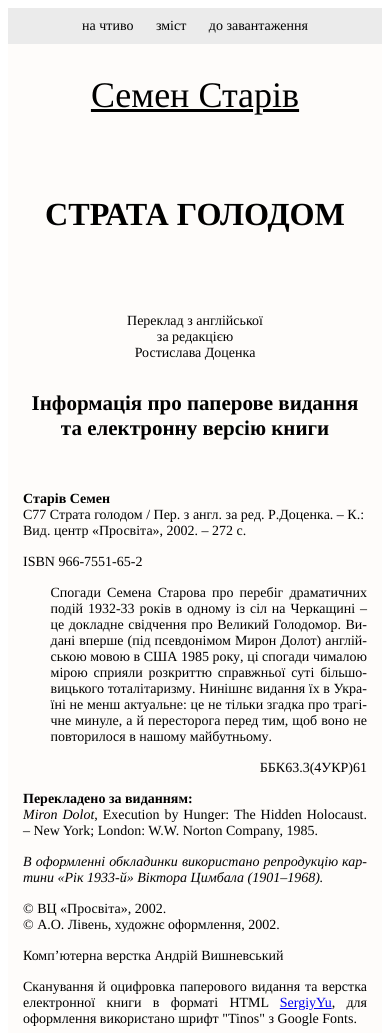
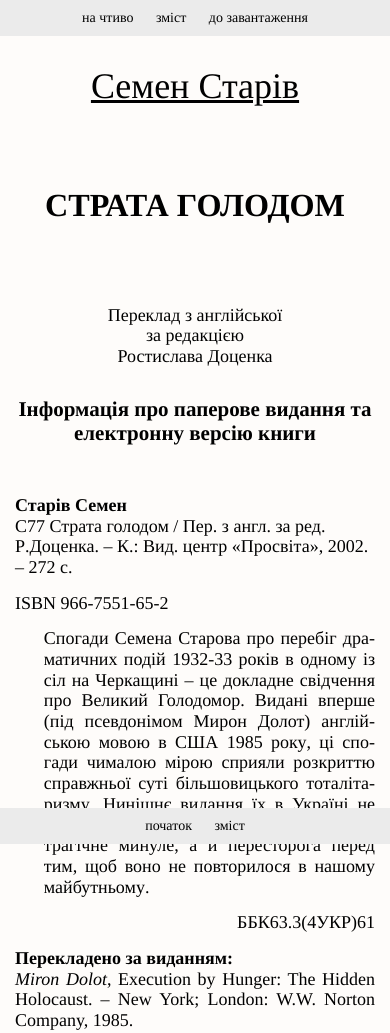
Before and after one commit to Sergiy-Yuschenko/chtyvo-html, a plain HTML site: page zraz.html in a window 390 px wide. Shown: the top 1033 px of the page. Drawn offline with nearby package versions, Linux system fonts and the light colour scheme.

Commit message:
Липкий футер та збільшення мінімального розміру шрифта

```diff
--- a/css/styles-zraz.css
+++ b/css/styles-zraz.css
@@ -12,7 +12,7 @@ h6 {
 
 p {
     margin: 0;
-    font-size: clamp(14px, 3.3vw, 26px);
+    font-size: clamp(18px, 3.3vw, 26px);
     hyphens: auto;
 }
 ul,
@@ -38,15 +38,15 @@ h3 {
     font-size: clamp(16.4px, 3.8vw, 30.4px);
 }
 h4 {
-    font-size: clamp(14px, 3.3vw, 26px);
+    font-size: clamp(18px, 3.3vw, 26px);
 }
 
 h5 {
-    font-size: clamp(11.62px, 2.7vw, 21.6px);
+    font-size: clamp(14px, 2.7vw, 21.6px);
 }
 
 h6 {
-    font-size: clamp(9.38px, 2.2vw, 17.4px);
+    font-size: clamp(10px, 2.2vw, 17.4px);
 }
 /*
  h1 - 60px    - 2,3 em   - 7.5 vw   - 32.2px
@@ -102,12 +102,21 @@ p - 26 px    - 1 em     - 3.3 vw   - 46.2 */
 
 /*==================ОКРЕМІ БЛОКИ=================*/
 /*----------Блоки Header-------------*/
-.header {
+.header,
+.footer {
     display: flex;
     padding-top: 0;
     padding-bottom: 0;
     background-color: #ebebeb;
 }
+
+.footer {
+    position: sticky;
+    top: 0;
+    z-index: 1000;
+    bottom: 0;
+}
+
 .book-nav {
     display: flex;
     align-items: center;
--- a/zraz.html
+++ b/zraz.html
@@ -9,7 +9,7 @@
         <link rel="preconnect" href="https://fonts.googleapis.com">
         <link rel="preconnect" href="https://fonts.gstatic.com" crossorigin>
         <link href="https://fonts.googleapis.com/css2?family=Tinos:ital,wght@0,400;0,700;1,400;1,700&display=swap" rel="stylesheet">
-        <!-- <link rel="stylesheet" href="https://cdnjs.cloudflare.com/ajax/libs/modern-normalize/1.0.0/modern-normalize.min.css"> -->
+        <link rel="stylesheet" href="https://cdnjs.cloudflare.com/ajax/libs/modern-normalize/1.0.0/modern-normalize.min.css">
         <link rel="stylesheet" href="./css/styles-zraz.css">
         <style>
             body {
@@ -28,7 +28,7 @@
             </nav>
         </header>
         <main>
-            <section class="container title-page" aria-label="Назва роботи та автор">
+            <section class="container title-page" aria-label="Назва роботи та автор" id="beginning">
                 <p  class="author">Семен Старів</p>
                 <h1><span class="uppercase">Cтрата голодом</span></h1>
                 <p class="paragraph-center">Переклад з англійської<br> за редакцією<br>
@@ -1116,4 +1116,12 @@
                 <p class="paragraph-first-indent" id="footnote-third">3) Село Вергуни, Черкаського району Черкаської області. Дивіться вище.<a href="#footnote-third-back" class="not-underlined-link" aria-label="Повернутись назад"><span aria-hidden="true"><sup>[3]</sup></span></a></p>
             </section>
         </main>
+        <footer class="container footer">
+            <nav class="book-nav">
+                <ul class="list-clean-style navigation-list">
+                    <li class="navigation-list-item"><a href="#beginning" class="implicit-link navigation-list-link">початок</a></li>
+                    <li class="navigation-list-item"><a href="#zmist" class="implicit-link  navigation-list-link">зміст</a></li>
+                </ul>
+            </nav>
+        </footer>
     </body>
```
